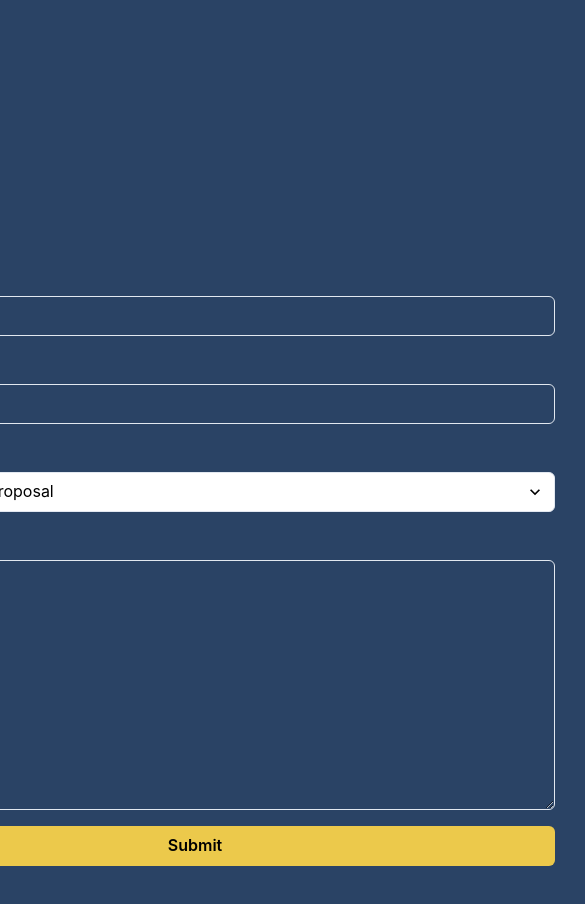
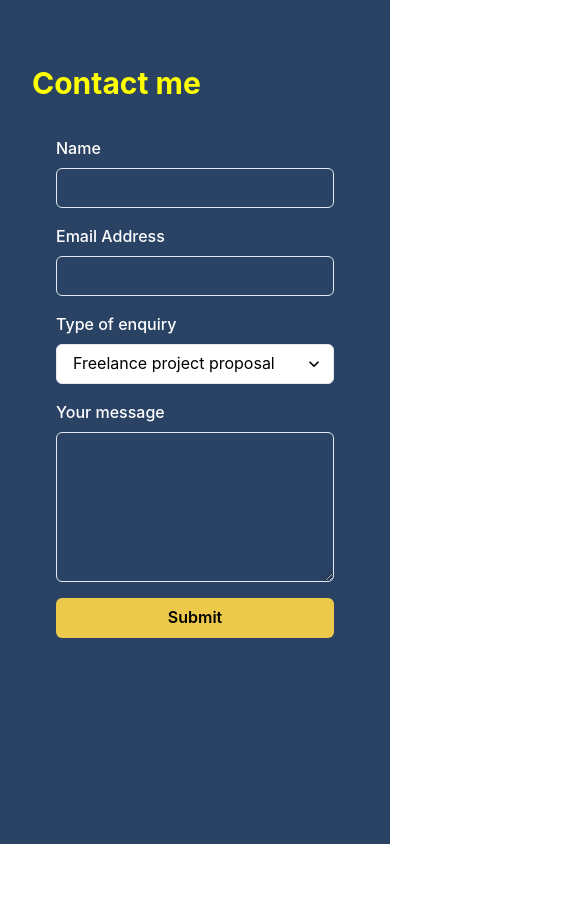
Before and after one commit to eidde606/portfolio, a React (Vite) app: page /contactme-section in a window 390 px wide. Shown: the top 904 px of the page, 585 px wide, since content can reach past the window. After the commit the page ends 844 px from the top, so only its background shows below. Built offline with nearby package versions, Linux system fonts and the light colour scheme.

Commit message:
change form

```diff
--- a/src/components/ContactMeSection.jsx
+++ b/src/components/ContactMeSection.jsx
@@ -1,5 +1,3 @@
-import React, { useEffect, useRef } from "react";
-import { useFormik } from "formik";
 import {
   Box,
   Button,
@@ -11,27 +9,29 @@ import {
   Select,
   Textarea,
   VStack,
+  useBreakpointValue,
   useToast,
 } from "@chakra-ui/react";
+import emailjs from "emailjs-com";
+import { useFormik } from "formik";
+import React, { useEffect, useRef } from "react";
 import * as Yup from "yup";
+import useSubmit from "../hooks/useSubmit";
 import FullScreenSection from "./FullScreenSection";
-import useSubmit from "../hooks/useSubmit";
-import emailjs from "@emailjs/browser";
 
-/**
- * Covers a complete form implementation using formik and yup for validation
- */
 const ContactMeSection = () => {
   const form = useRef();
   const toast = useToast();
 
   const sendEmail = (e) => {
+    e.preventDefault();
+
     emailjs
       .sendForm(
-        "service_8wjkn4p",
-        "template_7cxv7i9",
+        "YOUR_SERVICE_ID",
+        "YOUR_TEMPLATE_ID",
         form.current,
-        "-N8AEob4bCojrOdby"
+        "YOUR_USER_ID"
       )
       .then(
         (result) => {
@@ -46,16 +46,6 @@ const ContactMeSection = () => {
 
   const { isLoading, response, submit } = useSubmit();
 
-  <form ref={form} onSubmit={sendEmail}>
-    <label>Name</label>
-    <input type="text" name="user_name" />
-    <label>Email</label>
-    <input type="email" name="user_email" />
-    <label>Message</label>
-    <textarea name="message" />
-    <input type="submit" value="Send" />
-  </form>;
-
   const formik = useFormik({
     initialValues: {
       firstName: "",
@@ -66,7 +56,7 @@ const ContactMeSection = () => {
     onSubmit: (values) => {
       submit("https://john.com/contactme", values);
       sendEmail(values);
-      resetForm();
+      formik.resetForm();
     },
     validationSchema: Yup.object({
       firstName: Yup.string().required("Required"),
@@ -80,7 +70,7 @@ const ContactMeSection = () => {
   useEffect(() => {
     if (response) {
       toast({
-        title: "Email Service.",
+        title: "Email Service",
         description: response.message,
         status: response.type,
         duration: 3000,
@@ -93,19 +83,25 @@ const ContactMeSection = () => {
     }
   }, [response]);
 
+  const isMobile = useBreakpointValue({ base: true, md: false });
+
   return (
     <FullScreenSection
       isDarkBackground
       backgroundColor="#2A4365"
-      py={16}
+      py={isMobile ? 8 : 16}
       spacing={8}
     >
-      <VStack w="1024px" p={32} alignItems="flex-start">
+      <VStack
+        w={isMobile ? "100%" : "1024px"}
+        p={isMobile ? 8 : 32}
+        alignItems="flex-start"
+      >
         <Heading as="h1" id="contactme-section" color="yellow">
           Contact me
         </Heading>
         <Box p={6} rounded="md" w="100%">
-          <form onSubmit={formik.handleSubmit}>
+          <form ref={form} onSubmit={sendEmail}>
             <VStack spacing={4}>
               <FormControl
                 isInvalid={
@@ -139,8 +135,7 @@ const ContactMeSection = () => {
                   name="type"
                   {...formik.getFieldProps("type")}
                   bg="white"
-                  color="black
-                  "
+                  color="black"
                 >
                   <option value="hireMe">Freelance project proposal</option>
                   <option value="openSource">
@@ -156,7 +151,7 @@ const ContactMeSection = () => {
                 <Textarea
                   id="comment"
                   name="comment"
-                  height={250}
+                  height={isMobile ? 150 : 250}
                   {...formik.getFieldProps("comment")}
                 />
                 <FormErrorMessage>{formik.errors.comment}</FormErrorMessage>
```
